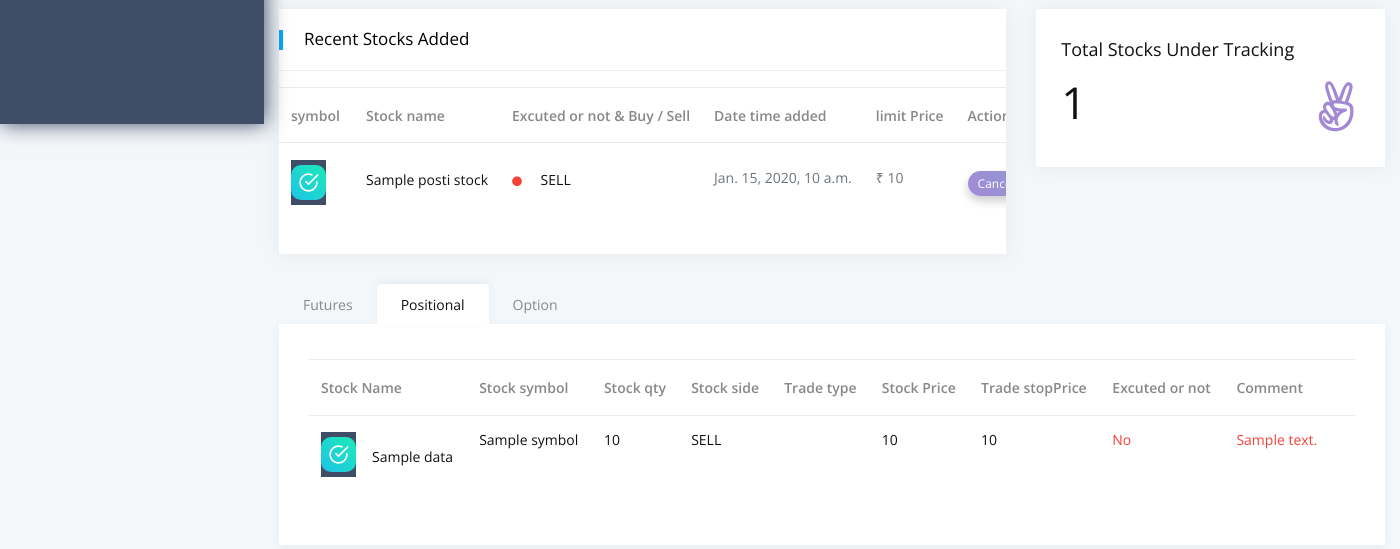
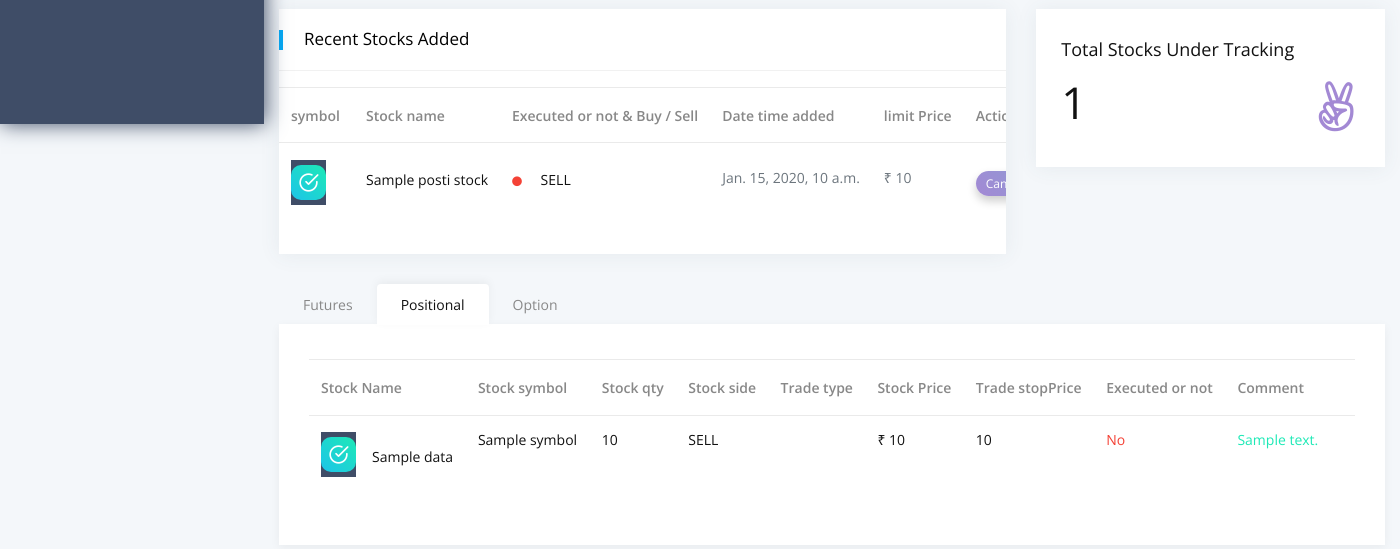
Before and after one commit to JAgrit20/Algo_dashboard, a Django app: template apps/templates/home/index.html in a window 1400 px wide. Shown: the part 676-1225 px from the top of the page. Run offline with Django 3.2, Linux system fonts and the light colour scheme; the template is opened without the code that fills it: most values are stand-ins (such as "Sample title", 1, 10 or a date in 2020); some libraries are stand-ins or nearby versions.

Commit message:
model change trade_executed added

```diff
--- a/apps/home/models.py
+++ b/apps/home/models.py
@@ -69,6 +69,7 @@ class Positional_data(models.Model):
     side = models.CharField(max_length=100)
     comments = models.TextField(blank=True)
     productType = models.CharField(max_length=100)
+    trade_executed = models.BooleanField(null=True, blank=True,default=False)
     limitPrice = models.BigIntegerField(default=0,null=True, blank=True)
     stopPrice = models.BigIntegerField(default=0,null=True, blank=True)
     validity = models.CharField(max_length=100,null=True, blank=True,default="DAY")
--- a/apps/templates/home/index.html
+++ b/apps/templates/home/index.html
@@ -164,7 +164,7 @@
                                                     <tbody>
                                                         <th>symbol</th>
                                                         <th>Stock name</th>
-                                                        <th>Excuted or not & Buy / Sell </th>
+                                                        <th>Executed or not & Buy / Sell </th>
                                                         <th>Date time added</th>
                                                         <th>limit Price</th>
                                                         <th>Action</th>
@@ -185,8 +185,9 @@
                </td>
 
                <td> <h6 class="mb-1">
-                   <i class="fas fa-circle text-c-red f-10 m-r-15"></i>
 
+
+                   {% if i.trade_executed  %} <i class="fas fa-circle text-c-green f-10 m-r-15"></i> {% else %} <i class="fas fa-circle text-c-red f-10 m-r-15"></i> {% endif %}
                    {% if i.side == '1' %} BUY {% else %} SELL {% endif %}
 
                </h6>
@@ -331,7 +332,7 @@
                                                         <th>Trade type</th>
                                                         <th>Stock Price</th>
                                                         <th>Trade stopPrice</th>
-                                                        <th>Excuted or not </th>
+                                                        <th>Executed or not </th>
                                                         <th>Comment</th>
                                                         <th class="text-right"></th>
                                                     </tr>
@@ -362,16 +363,17 @@
                                                                 <h6 class="m-0">  {% if data.type == '1' %} Limit Order {% elif data.type == '2' %} Market Order {% endif %}</h6>
                                                             </td>
                                                             <td>
-                                                                <h6 class="m-0"> {{data.limitPrice}}</h6>
+                                                                <h6 class="m-0">₹ {{data.limitPrice}}</h6>
                                                             </td>
                                                             <td>
                                                                 <h6 class="m-0"> {{data.stopPrice}}</h6>
                                                             </td>
                                                             <td>
-                                                                <h6 class="m-0 text-c-red">No</h6>
+                                                                {% if data.trade_executed %}   <h6 class="m-0 text-c-green">   Done </h6> {% else %} <h6 class="m-0 text-c-red">  No </h6>  {% endif %}
                                                             </td>
+
                                                             <td>
-                                                                <h6 class="m-0 text-c-red">{{data.comments}}</h6>
+                                                                <h6 class="m-0 text-c-green">{{data.comments}}</h6>
                                                             </td>
 
                                                         </tr>
```
Also changed, not shown: apps/home/migrations/0006_positional_data_trade_executed.py (added).
